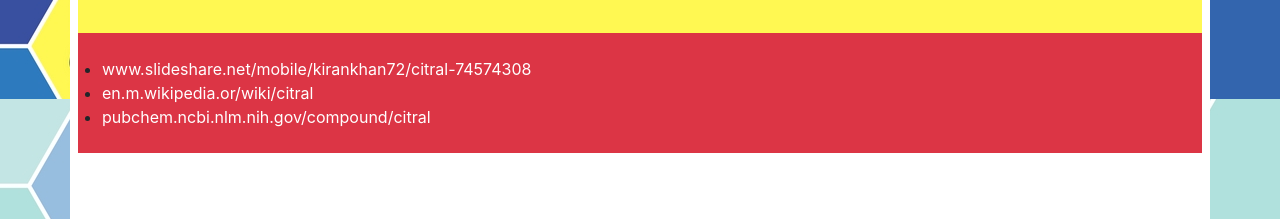
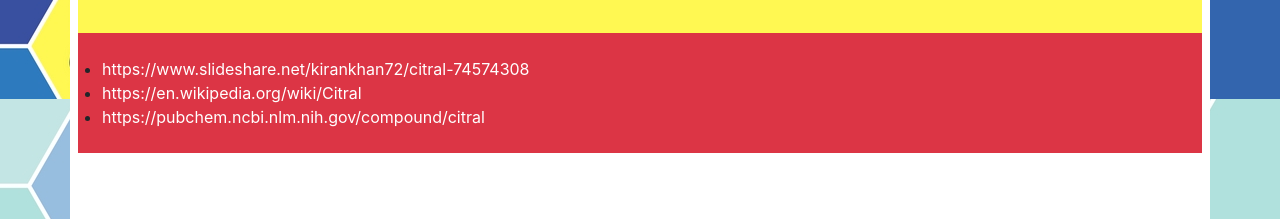
Before and after one commit to SMAKBO/tugas-labkom-2018-Rickodimas, a plain HTML site: page others.html in a window 1280 px wide. Shown: the part 5516-5735 px from the top of the page. Drawn offline with Linux system fonts and the light colour scheme.

Commit message:
Update others.html

```diff
--- a/others.html
+++ b/others.html
@@ -237,11 +237,9 @@
 		</div>
 		<div style="background-color: #fff852" class="ml-1 mr-1">
 			<ul class="bg-danger p-4">
-				<li><a class="text-white" href="www.slideshare.net/mobile/kirankhan72/citral-74574308">www.slideshare.net/mobile/kirankhan72/citral-74574308</a></li>
-				<li><a class="text-white" href="en.m.wikipedia.or/wiki/citral">en.m.wikipedia.or/wiki/citral</a></li>
-				<li><a class="text-white" href="
-				pubchem.ncbi.nlm.nih.gov/compound/citral">
-				pubchem.ncbi.nlm.nih.gov/compound/citral</a></li>
+				<li><a class="text-white" href="https://www.slideshare.net/kirankhan72/citral-74574308">https://www.slideshare.net/kirankhan72/citral-74574308</a></li>
+				<li><a class="text-white" href="https://en.wikipedia.org/wiki/Citral">https://en.wikipedia.org/wiki/Citral</a></li>
+				<li><a class="text-white" href="https://pubchem.ncbi.nlm.nih.gov/compound/citral">https://pubchem.ncbi.nlm.nih.gov/compound/citral</a></li>
 			</ul>
 		</div>
 		<footer class="container bg-white p-5">
```
